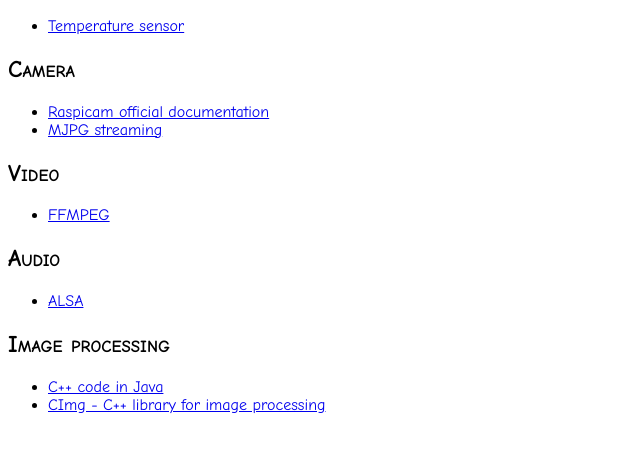
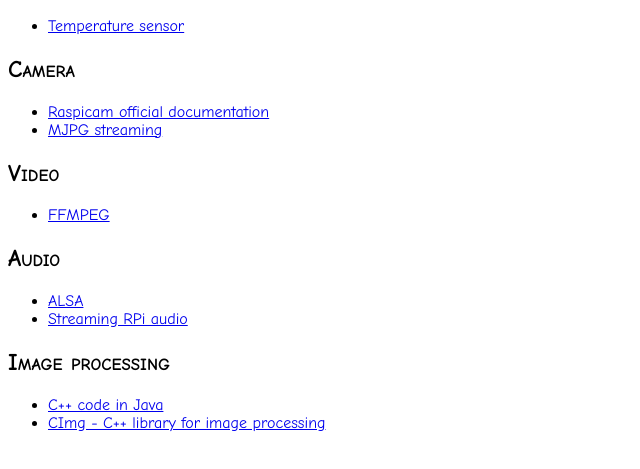
Before and after one commit to jeysym/jeysym.github.io, a plain HTML site: page References/RPi/index.html in a window 1280 px wide. Shown: the part 137-606 px from the top of the page, without its empty margins (0-640 px from the left). Drawn offline with Linux system fonts and the light colour scheme.

Commit message:
Added reference: streaming RPi audio

```diff
--- a/References/RPi/index.html
+++ b/References/RPi/index.html
@@ -26,6 +26,7 @@
 <h2> Audio </h2>
 <ul>
   <li> <a href="http://www.alsa-project.org/main/index.php/Main_Page"> ALSA </a> </li>
+  <li> <a href="http://maffulli.net/2013/03/23/streaming-audio-from-raspberry-pi-part-2/"> Streaming RPi audio </a></li>
 </ul>
 
 <h2> Image processing </h2>
```
